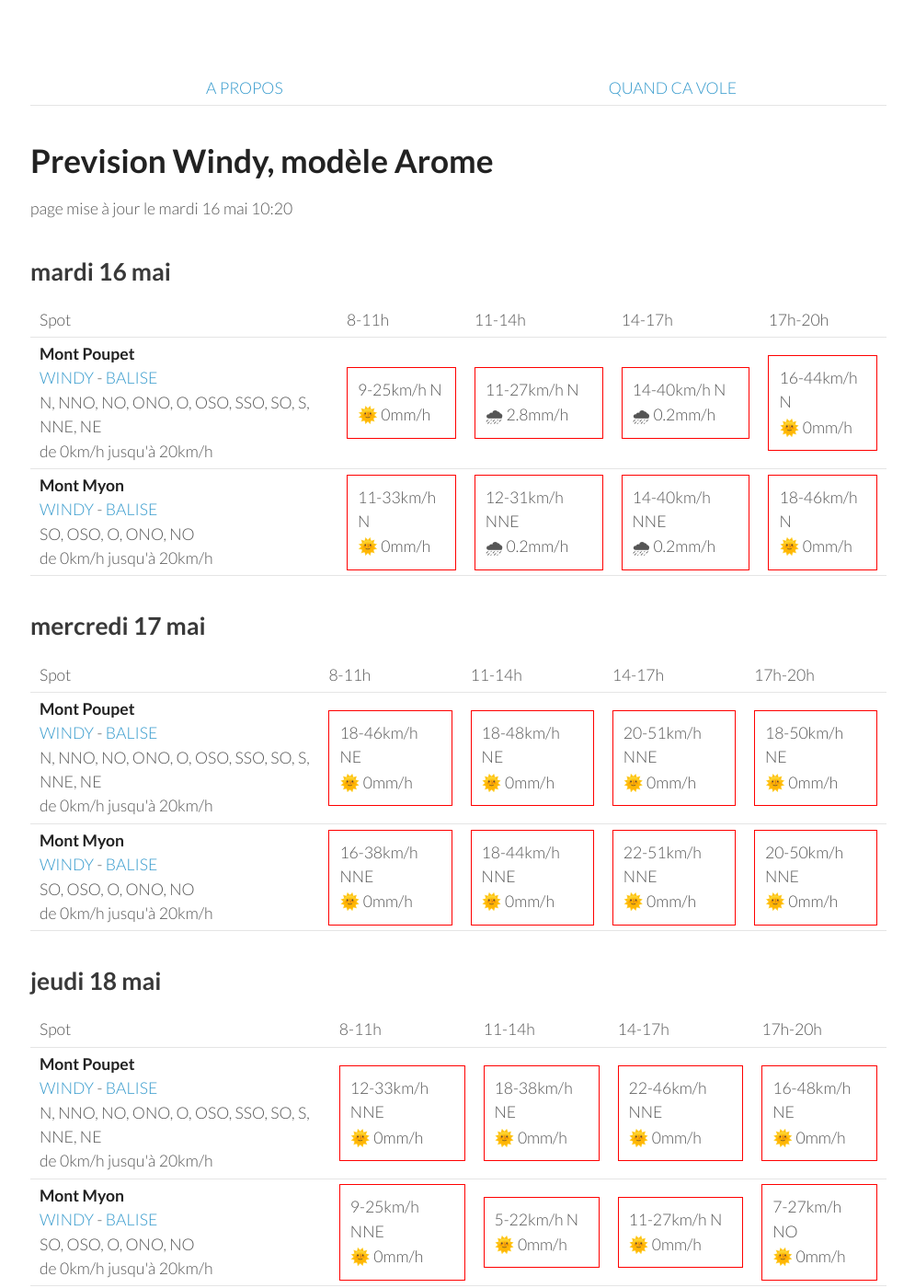
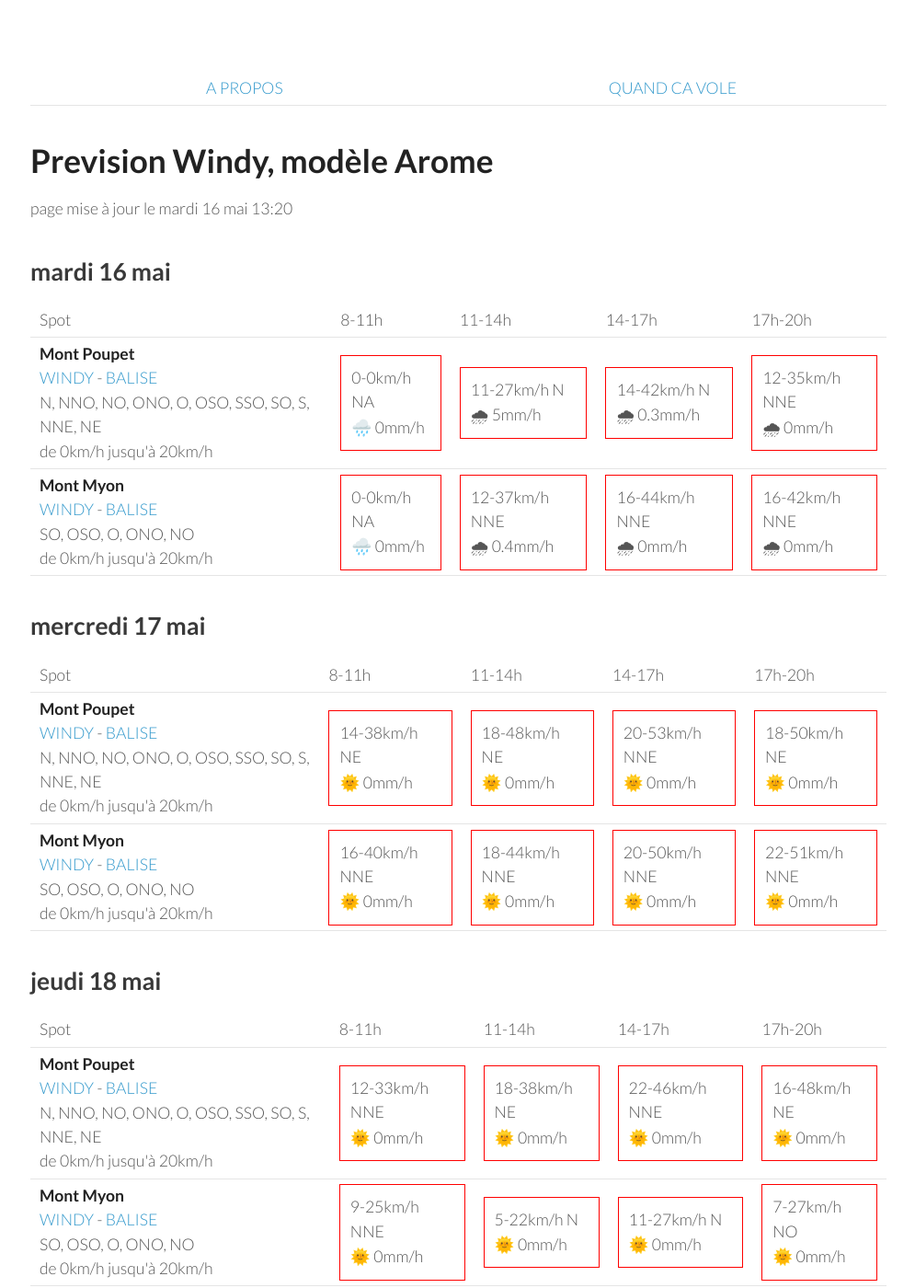
Before and after one commit to parapente-dans-le-nord/parapente-dans-le-nord.github.io, a Jekyll site: the page built from jura.markdown, in a window 1280 px wide and 1400 px high. Shown: the whole window at 92% size, without its empty margins (25-1020 px from the left). Built offline with Jekyll 4.4.1, drawn with Linux system fonts in a browser that asks for light colours.

Commit message:
update index.markdown

```diff
--- a/jura.markdown
+++ b/jura.markdown
@@ -7,7 +7,7 @@ title:  "Tous les spots"
 {: .links}
 
 # Prevision Windy, modèle Arome
-page mise à jour le mardi 16 mai 10:20
+page mise à jour le mardi 16 mai 13:20
 
 ## mardi 16 mai
 
@@ -24,21 +24,19 @@ page mise à jour le mardi 16 mai 10:20
 <tr>
         <td><strong>Mont Poupet</strong><br><a href="https://windy.com/46.970/5.876?46.541,5.876,8">WINDY</a> - <span class=""><a href="http://www.balisemeteo.com/balise.php?idBalise=92">BALISE</a> </span><br> <span class="vent-favorable">N, NNO, NO, ONO, O, OSO, SSO, SO, S, NNE, NE</span><br><span class="force-vent">de 0km/h jusqu'à 20km/h</span> </td>
 
-            <td><div class="not-flyable"><p>9-25km/h N</p><p>🌞 0mm/h</p></div></td>
-            <td><div class="not-flyable"><p>11-27km/h N</p><p>🌧 2.8mm/h</p></div></td>
-            <td><div class="not-flyable"><p>14-40km/h N</p><p>🌧 0.2mm/h</p></div></td>
-            <td><div class="not-flyable"><p>16-44km/h N</p><p>🌞 0mm/h</p></div></td>
-
+            <td><div class="not-flyable"><p>0-0km/h NA</p><p>🌧️ 0mm/h</p></div></td>
+            <td><div class="not-flyable"><p>11-27km/h N</p><p>🌧 5mm/h</p></div></td>
+            <td><div class="not-flyable"><p>14-42km/h N</p><p>🌧 0.3mm/h</p></div></td>
+            <td><div class="not-flyable"><p>12-35km/h NNE</p><p>🌧 0mm/h</p></div></td>
 
     </tr>
 <tr>
         <td><strong>Mont Myon</strong><br><a href="https://windy.com/46.331/5.397?45.898,5.394,8,m:eWoagj8">WINDY</a> - <span class=""><a href="http://www.balisemeteo.com/balise.php?idBalise=70">BALISE</a> </span><br> <span class="vent-favorable">SO, OSO, O, ONO, NO</span><br><span class="force-vent">de 0km/h jusqu'à 20km/h</span> </td>
 
-            <td><div class="not-flyable"><p>11-33km/h N</p><p>🌞 0mm/h</p></div></td>
-            <td><div class="not-flyable"><p>12-31km/h NNE</p><p>🌧 0.2mm/h</p></div></td>
-            <td><div class="not-flyable"><p>14-40km/h NNE</p><p>🌧 0.2mm/h</p></div></td>
-            <td><div class="not-flyable"><p>18-46km/h N</p><p>🌞 0mm/h</p></div></td>
-
+            <td><div class="not-flyable"><p>0-0km/h NA</p><p>🌧️ 0mm/h</p></div></td>
+            <td><div class="not-flyable"><p>12-37km/h NNE</p><p>🌧 0.4mm/h</p></div></td>
+            <td><div class="not-flyable"><p>16-44km/h NNE</p><p>🌧 0mm/h</p></div></td>
+            <td><div class="not-flyable"><p>16-42km/h NNE</p><p>🌧 0mm/h</p></div></td>
 
     </tr>
 
@@ -60,9 +58,9 @@ page mise à jour le mardi 16 mai 10:20
 <tr>
         <td><strong>Mont Poupet</strong><br><a href="https://windy.com/46.970/5.876?46.541,5.876,8">WINDY</a> - <span class=""><a href="http://www.balisemeteo.com/balise.php?idBalise=92">BALISE</a> </span><br> <span class="vent-favorable">N, NNO, NO, ONO, O, OSO, SSO, SO, S, NNE, NE</span><br><span class="force-vent">de 0km/h jusqu'à 20km/h</span> </td>
 
-            <td><div class="not-flyable"><p>18-46km/h NE</p><p>🌞 0mm/h</p></div></td>
+            <td><div class="not-flyable"><p>14-38km/h NE</p><p>🌞 0mm/h</p></div></td>
             <td><div class="not-flyable"><p>18-48km/h NE</p><p>🌞 0mm/h</p></div></td>
-            <td><div class="not-flyable"><p>20-51km/h NNE</p><p>🌞 0mm/h</p></div></td>
+            <td><div class="not-flyable"><p>20-53km/h NNE</p><p>🌞 0mm/h</p></div></td>
             <td><div class="not-flyable"><p>18-50km/h NE</p><p>🌞 0mm/h</p></div></td>
 
 
@@ -70,10 +68,10 @@ page mise à jour le mardi 16 mai 10:20
 <tr>
         <td><strong>Mont Myon</strong><br><a href="https://windy.com/46.331/5.397?45.898,5.394,8,m:eWoagj8">WINDY</a> - <span class=""><a href="http://www.balisemeteo.com/balise.php?idBalise=70">BALISE</a> </span><br> <span class="vent-favorable">SO, OSO, O, ONO, NO</span><br><span class="force-vent">de 0km/h jusqu'à 20km/h</span> </td>
 
-            <td><div class="not-flyable"><p>16-38km/h NNE</p><p>🌞 0mm/h</p></div></td>
+            <td><div class="not-flyable"><p>16-40km/h NNE</p><p>🌞 0mm/h</p></div></td>
             <td><div class="not-flyable"><p>18-44km/h NNE</p><p>🌞 0mm/h</p></div></td>
+            <td><div class="not-flyable"><p>20-50km/h NNE</p><p>🌞 0mm/h</p></div></td>
             <td><div class="not-flyable"><p>22-51km/h NNE</p><p>🌞 0mm/h</p></div></td>
-            <td><div class="not-flyable"><p>20-50km/h NNE</p><p>🌞 0mm/h</p></div></td>
 
 
     </tr>
```
